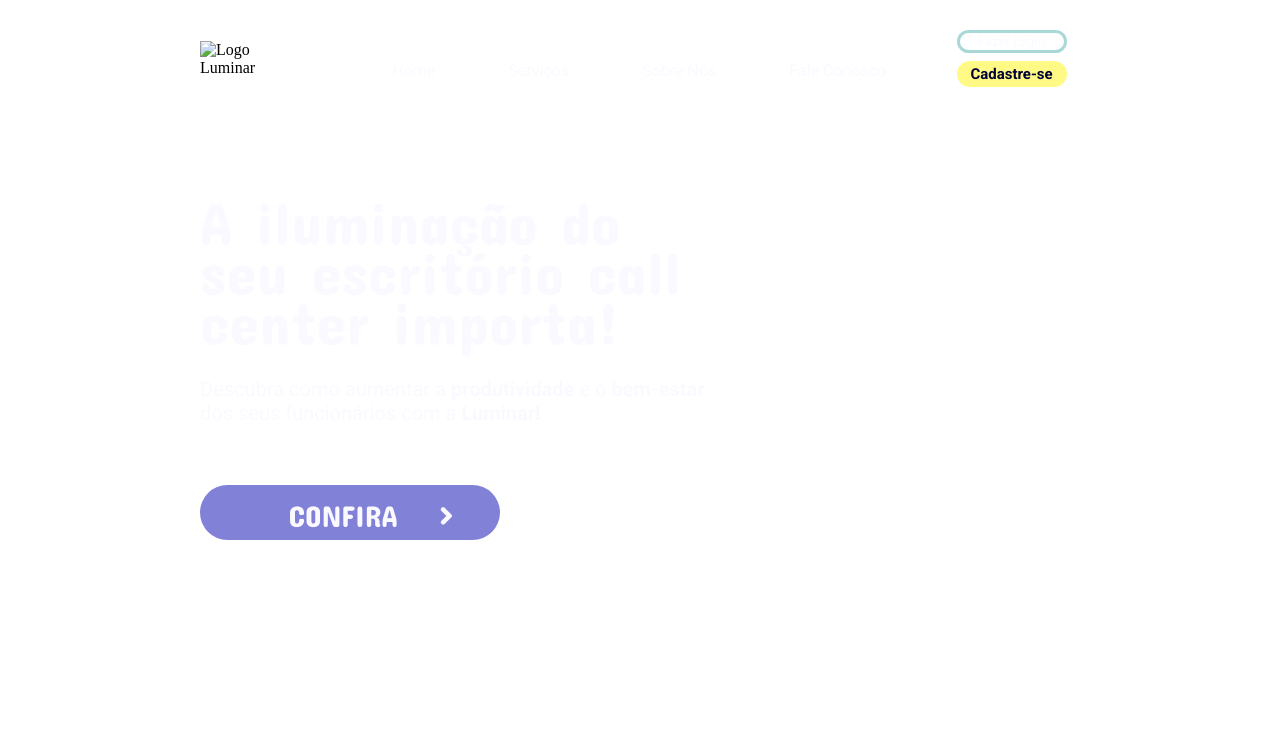
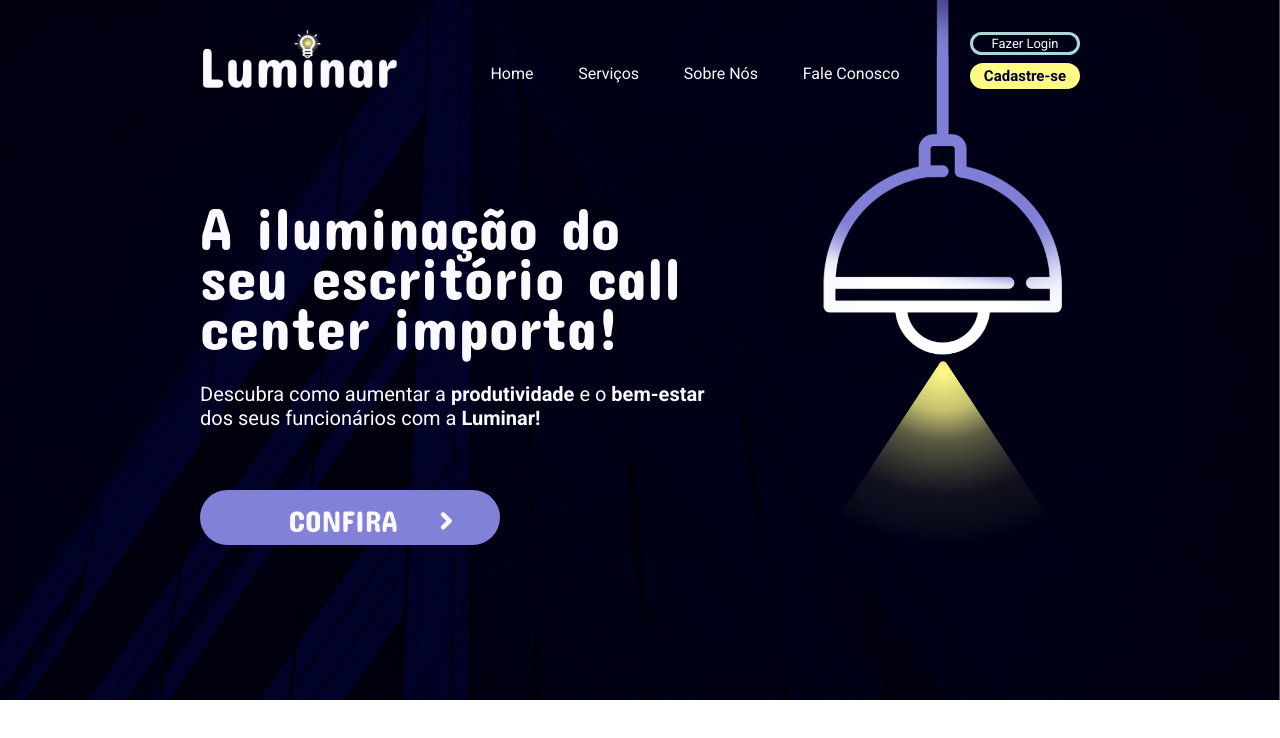
Before and after one commit to Projeto-Luminar/site-institucional, a plain HTML site: page Tela_home_index_Bianca/index.html in a window 1280 px wide. Drawn offline with Linux system fonts and the light colour scheme; the site is published under a folder, as on GitHub Pages, so addresses that start at the root find nothing.

Commit message:
fiz uma correção no endereço das imagens que não estavam aparecendo

```diff
--- a/Tela_home_index_Bianca/estilo.css
+++ b/Tela_home_index_Bianca/estilo.css
@@ -10,7 +10,7 @@
 }
 
 .home-background{
-    background-image: url(/assets/background_home_maior2.png);
+    background-image: url(./assets/background_home_maior2.png);
     background-size: cover;
     padding: 30px 200px;
     height:700px
--- a/Tela_home_index_Bianca/index.html
+++ b/Tela_home_index_Bianca/index.html
@@ -11,7 +11,7 @@
     <section class="home-background">
         <header>
             <div class="logo-luminar">
-                <img src="/assets/logoLuminar.png" alt="Logo Luminar" width="200px"/>
+                <img src="./assets/logoLuminar.png" alt="Logo Luminar" width="200px"/>
             </div>
             <nav>
                 <ul>
```
